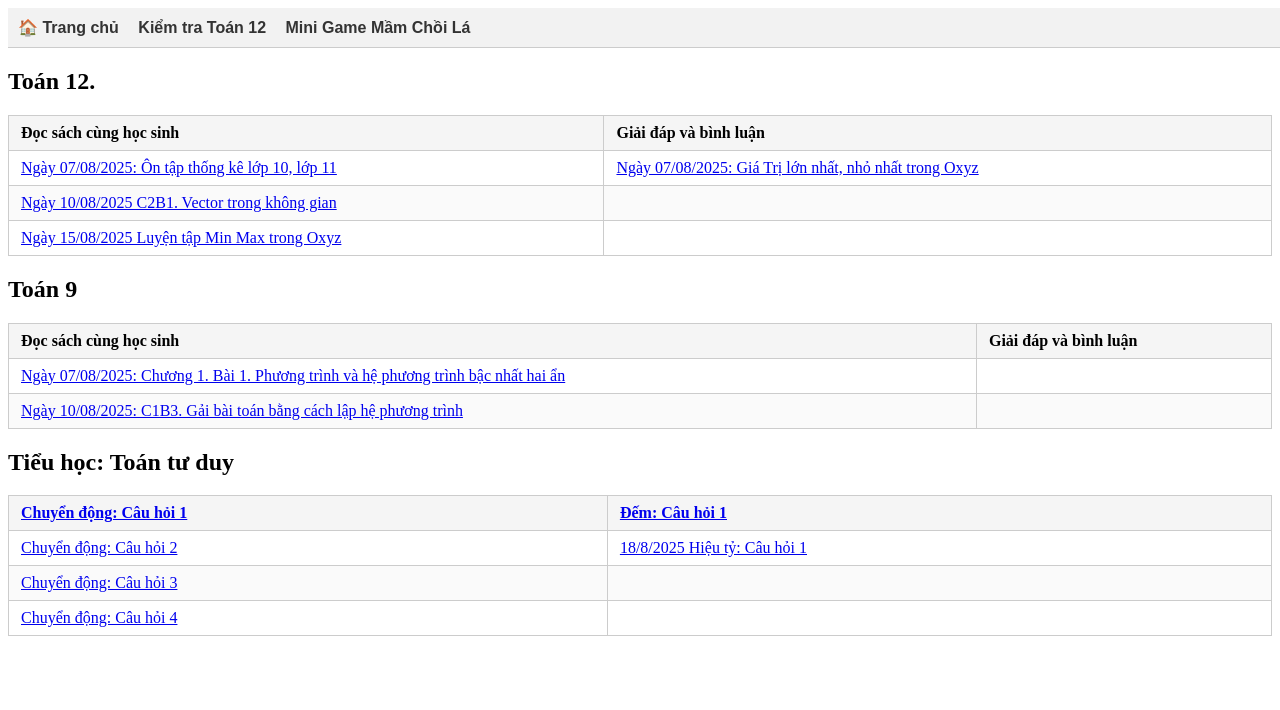
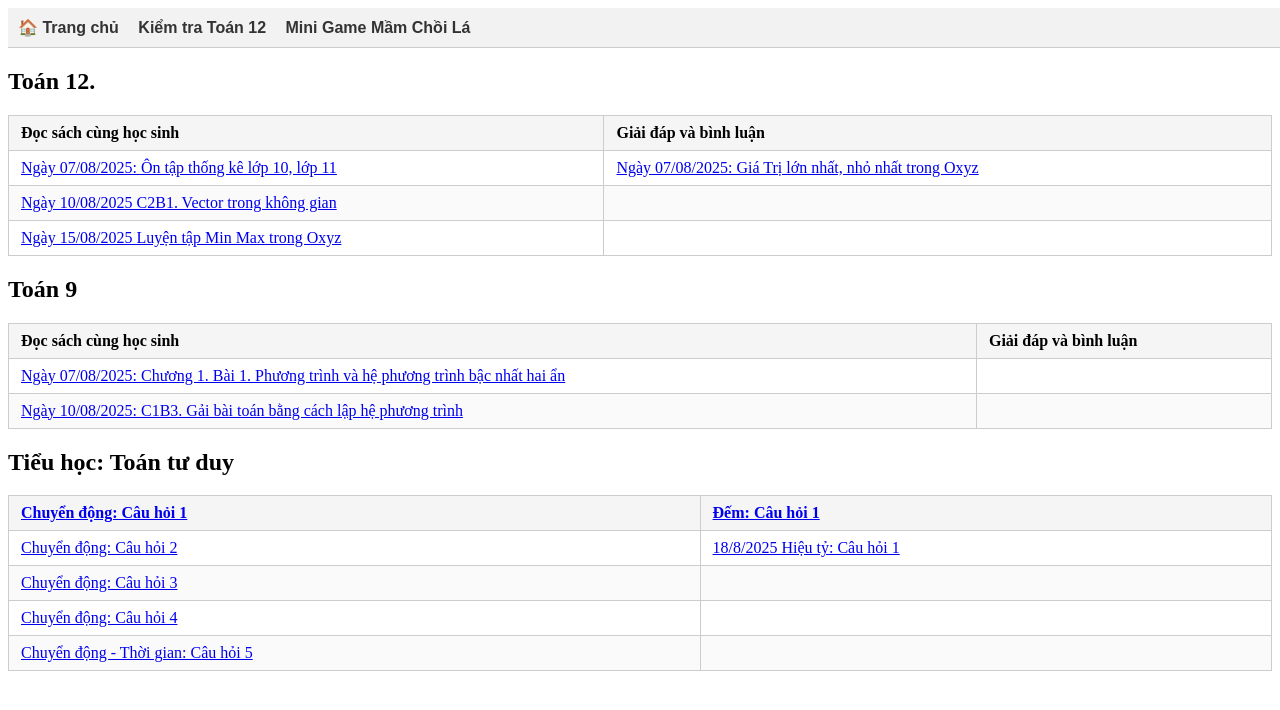
Before and after one commit to NguyenMuoiVN1988/publicstudyrepo, a Jekyll site: the page built from index.md, in a window 1280 px wide. Shown: the top 710 px of the page. Built offline with Jekyll 4.4.1, drawn with Linux system fonts in a browser that asks for light colours; our own code applies the rules of GitHub Pages for plain Markdown files.

Commit message:
Update index.md

```diff
--- a/index.md
+++ b/index.md
@@ -25,3 +25,4 @@ title: "Public Study"
 [Chuyển động: Câu hỏi 2](Tieuhoc/TuduyQuestion2.md)|[18/8/2025 Hiệu tỷ: Câu hỏi 1](Tieuhoc/TieuHocHieuTy.md) |
 |[Chuyển động: Câu hỏi 3](Tieuhoc/TuduyQuestion3.md)| |
 |[Chuyển động: Câu hỏi 4](Tieuhoc/TuduyQuestion4.md)| |
+|[Chuyển động - Thời gian: Câu hỏi 5](Tieuhoc/TuduyQuestion5.md)| |
```
